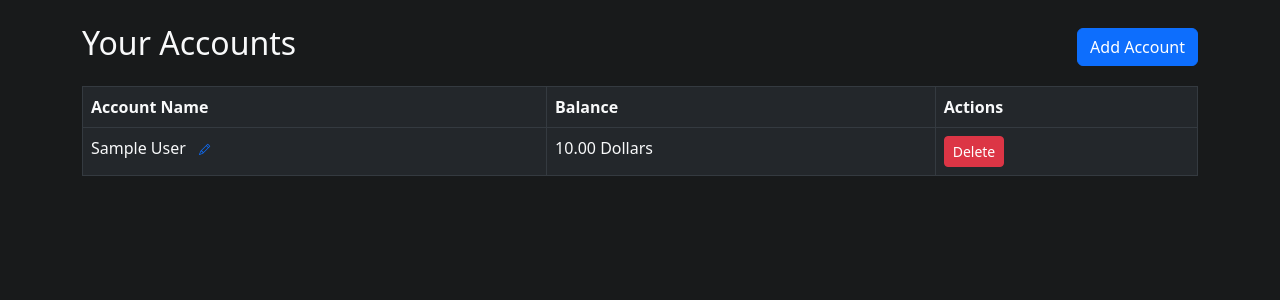
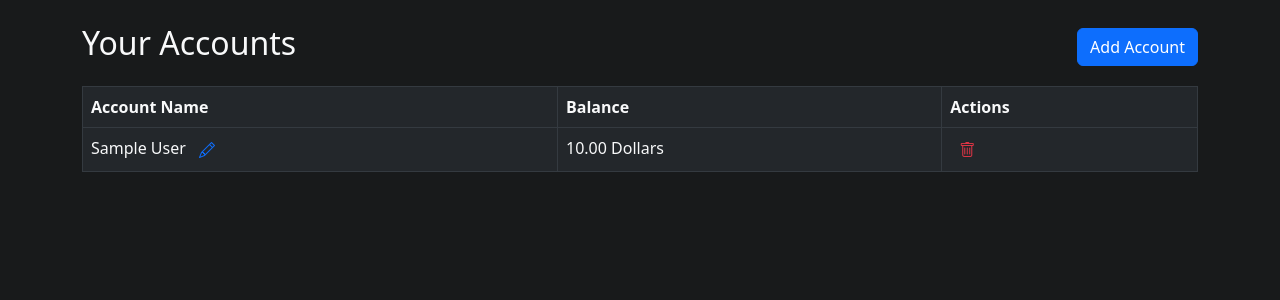
Before and after one commit to kaviraj022/Budget-Tracker, a Django app: template core/templates/core/accounts.html in a window 1280 px wide. Shown: the part 69-369 px from the top of the page. Run offline with Django 5.2, Linux system fonts and the light colour scheme; tables that the repository leaves empty hold one stand-in row (values such as "Sample post"); the template is opened without the code that fills it: values that come from a table or form of the project are taken from there, most other values are stand-ins (such as "Sample title", 1, 10 or a date in 2020).

Commit message:
Fixed the trash icon

```diff
--- a/core/templates/core/accounts.html
+++ b/core/templates/core/accounts.html
@@ -24,9 +24,7 @@
         <tr>
             <td>
                 <span class="account-name" id="accountName-{{ account.id }}">{{ account.account_name }}</span>
-                <button class="btn btn-link p-0 ms-2 rename-account-btn" data-account-id="{{ account.id }}" title="Rename Account" style="font-size:0.7rem; vertical-align:middle;">
-                    <i class="bi bi-pencil"></i>
-                </button>
+                <button class="btn btn-link text-primary p-0 ms-2 rename-account-btn" data-account-id="{{ account.id }}" title="Rename Account" style="font-size:1rem; vertical-align:middle; padding:0 0.4rem;"><i class="bi bi-pencil"></i></button>
             </td>
             <td>
                 {{ account.balance|floatformat:2 }} {{ account.get_amount_type_display }}
@@ -34,7 +32,7 @@
             <td>
                 <form method="post" action="{% url 'delete_account' account.id %}" style="display:inline;">
                     {% csrf_token %}
-                    <button type="submit" class="btn btn-danger btn-sm" onclick="return confirm('Are you sure you want to delete this account?');">Delete</button>
+                    <button type="submit" class="btn btn-link text-danger p-0 ms-2" onclick="return confirm('Are you sure you want to delete this account?');" title="Delete Account"><i class="bi bi-trash"></i></button>
                 </form>
             </td>
         </tr>
--- a/core/templates/core/dashboard.html
+++ b/core/templates/core/dashboard.html
@@ -35,11 +35,9 @@
             <td>
                 <form method="post" action="{% url 'delete_transaction' transaction.id %}" style="display:inline;">
                     {% csrf_token %}
-                    <button type="submit" class="btn btn-danger btn-sm" onclick="return confirm('Are you sure you want to delete this transaction?');">Delete</button>
+                    <button type="submit" class="btn btn-link text-danger p-0 ms-2" onclick="return confirm('Are you sure you want to delete this transaction?');" title="Delete Transaction"><i class="bi bi-trash"></i></button>
                 </form>
-                <button class="btn btn-link p-0 ms-2 edit-transaction-btn" data-transaction-id="{{ transaction.id }}" title="Edit Transaction" style="font-size:1rem; vertical-align:middle;">
-                    <i class="bi bi-pencil"></i>
-                </button>
+                <button class="btn btn-link text-primary p-0 ms-2 edit-transaction-btn" data-transaction-id="{{ transaction.id }}" title="Edit Transaction" style="font-size:1rem; vertical-align:middle; padding:0 0.4rem;"><i class="bi bi-pencil"></i></button>
             </td>
         </tr>
         {% empty %}
```
